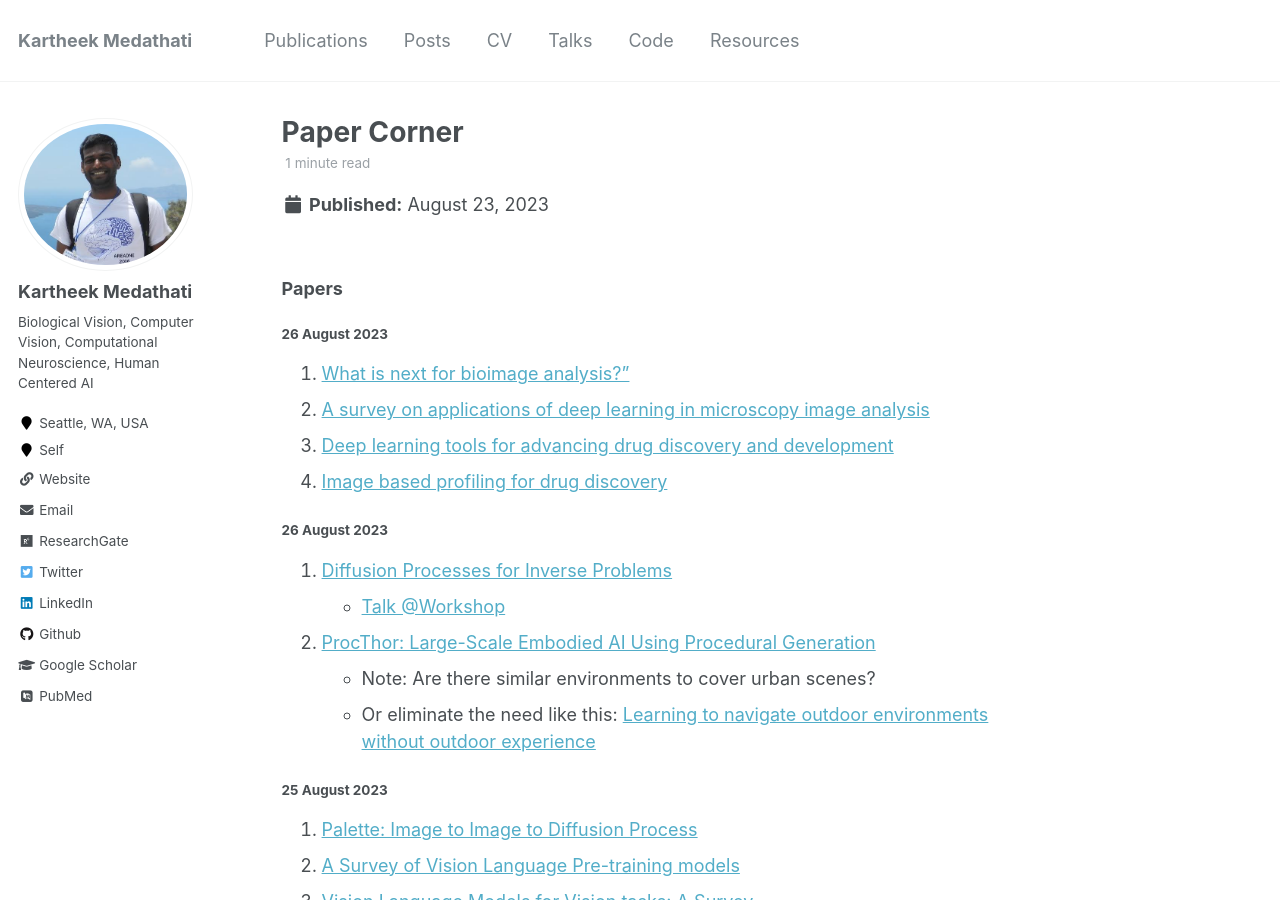
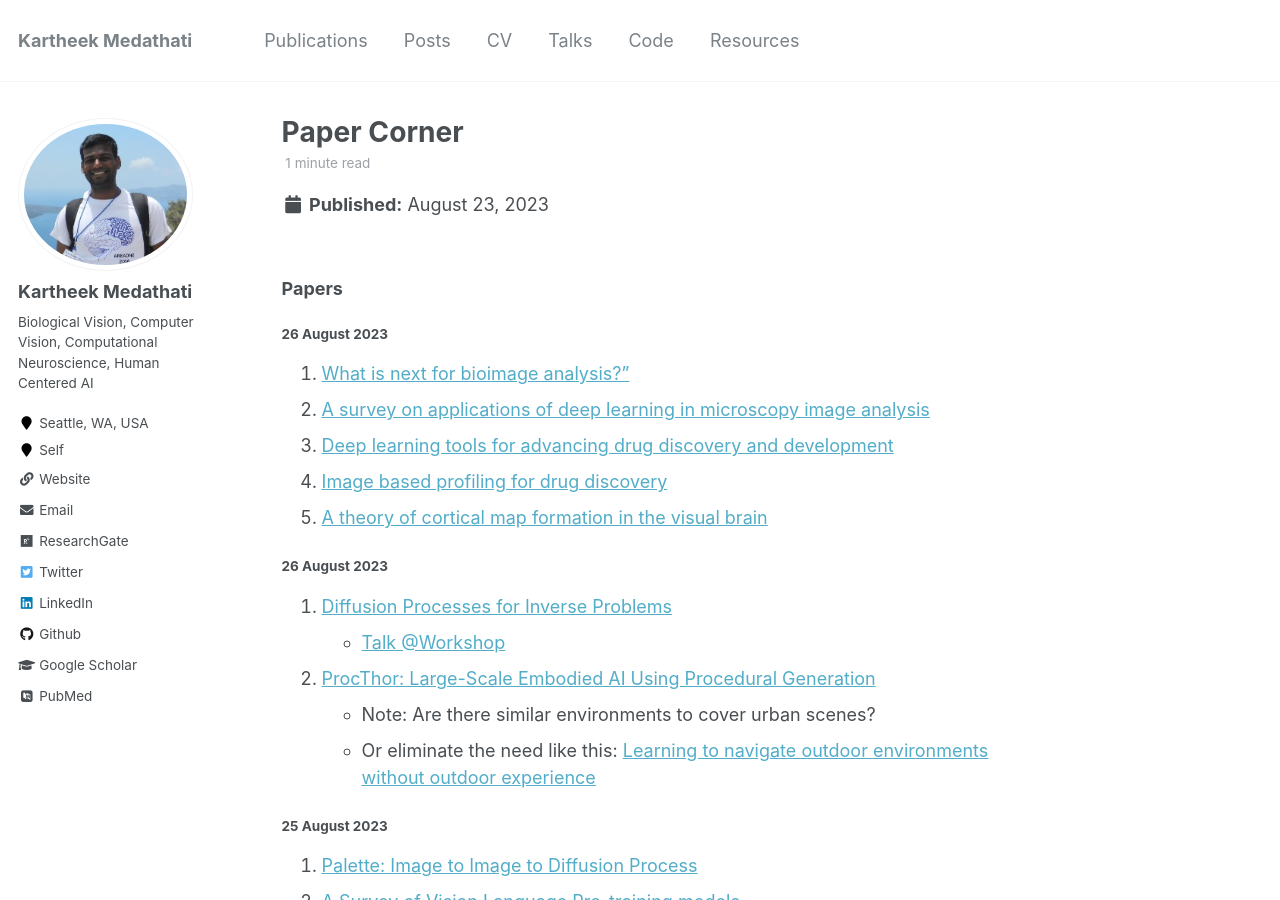
Before and after one commit to kartheekmedathati/kartheekmedathati.github.io, a Jekyll site: the page built from _posts/2023-08-23-Reading-blog-post-5.md, in a window 1280 px wide and 900 px high. Built offline with Jekyll 4.4.1, drawn with Linux system fonts in a browser that asks for light colours; some web fonts are replaced.

Commit message:
A theory of cortical map formation

```diff
--- a/_posts/2023-08-23-Reading-blog-post-5.md
+++ b/_posts/2023-08-23-Reading-blog-post-5.md
@@ -16,6 +16,7 @@ tags:
 2. [A survey on applications of deep learning in microscopy image analysis](https://www.sciencedirect.com/science/article/abs/pii/S0010482521003176)
 3. [Deep learning tools for advancing drug discovery and development](https://www.ncbi.nlm.nih.gov/pmc/articles/PMC8994527/pdf/13205_2022_Article_3165.pdf)
 4. [Image based profiling for drug discovery](https://www.nature.com/articles/s41573-020-00117-w)
+5. [A theory of cortical map formation in the visual brain](https://www.nature.com/articles/s41467-022-29433-y)
 
 ##### 26 August 2023
 
```
